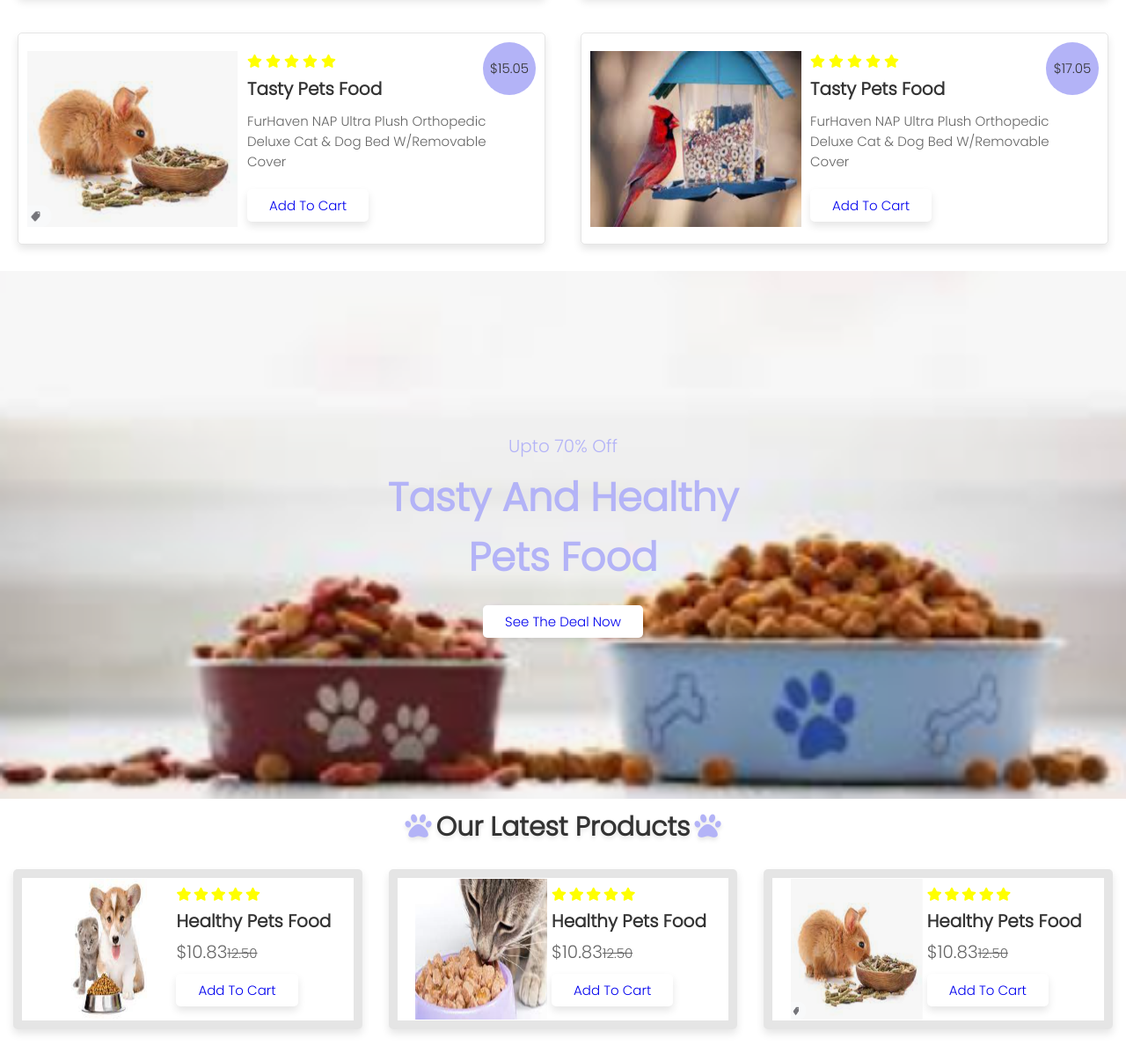
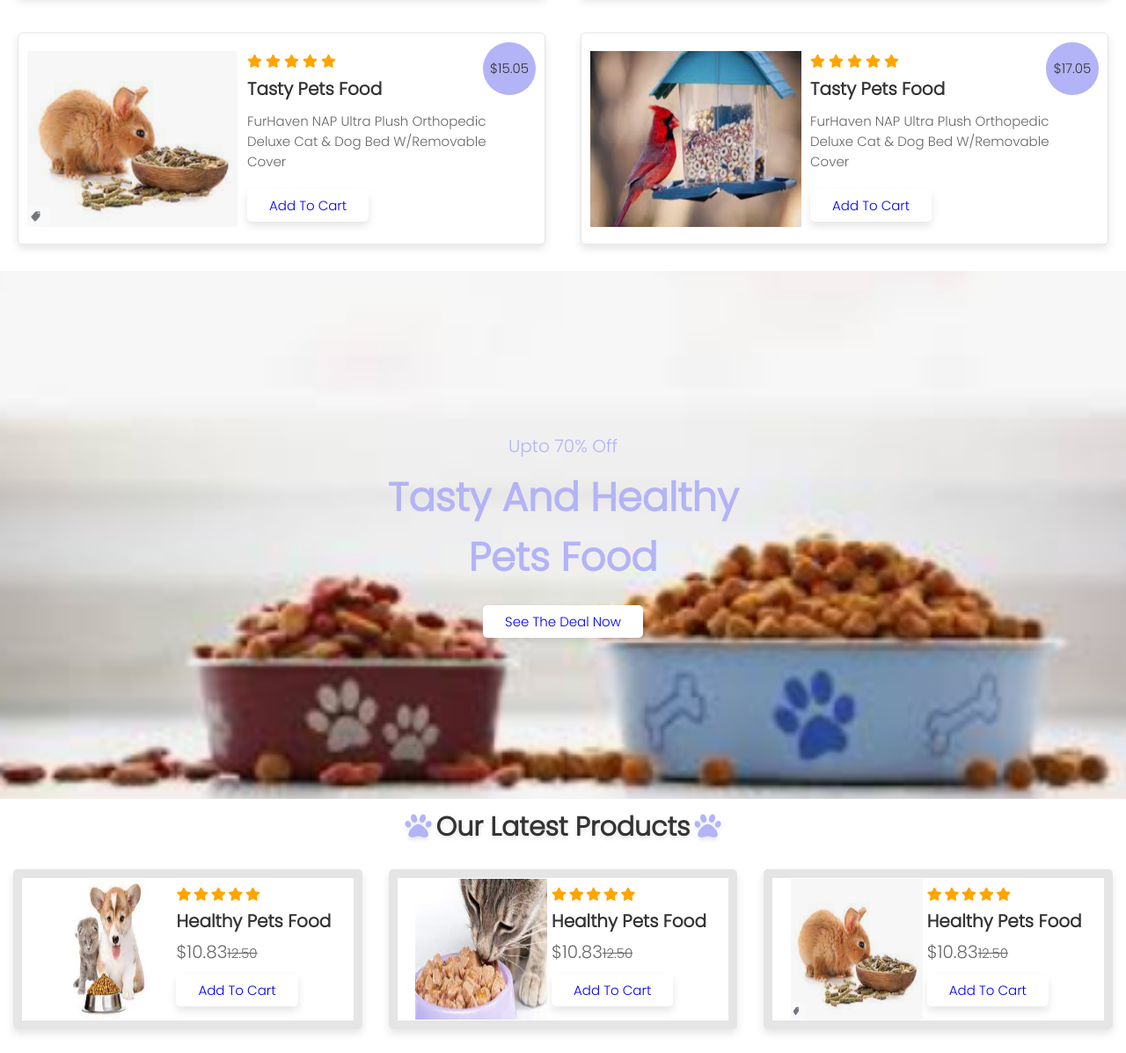
Before and after one commit to maihuong99/pet-food-respondsive-website, a plain HTML site: page index.html in a window 1280 px wide. Shown: the part 1449-2646 px from the top of the page at 88% size. Drawn offline with nearby package versions, Linux system fonts and the light colour scheme.

Commit message:
edit the stars's color

```diff
--- a/main.js
+++ b/main.js
@@ -1,5 +1,5 @@
 $(document).ready(function(){
-
+    console.log($('html').css("font-size"));
     $('#search-icon').click(function(){
         $(this).toggleClass('fa-times');
         $('#search-box').toggleClass('active');
--- a/style.css
+++ b/style.css
@@ -258,7 +258,7 @@ header.sticky{
     position: absolute;
     top: 1rem;
     right: 1rem;
-    height: 6rem;width:6rem;
+    height: 6rem; width:6rem;
     text-align: center;
     line-height:6rem;
     border-radius: 50%;
@@ -272,7 +272,7 @@ header.sticky{
 }
 
 .featured .box-container .box .content .stars{
-    color: yellow;
+    color: orange;
     font-size: 1.5rem;
 }
 
@@ -292,7 +292,7 @@ header.sticky{
     min-height: 75vh;
     background: url(../images/deal.PNG) no-repeat;
     background-size: cover;
-    background-position: center center;
+    background-position: center;
     display: flex;
     align-items: center;
     justify-content: center;
@@ -343,7 +343,7 @@ header.sticky{
 
 .products .box-container .box .content .stars i{
     font-size:1.5rem;
-    color: yellow;
+    color: orange;
 }
 
 .products .box-container .box .content h3{
```
